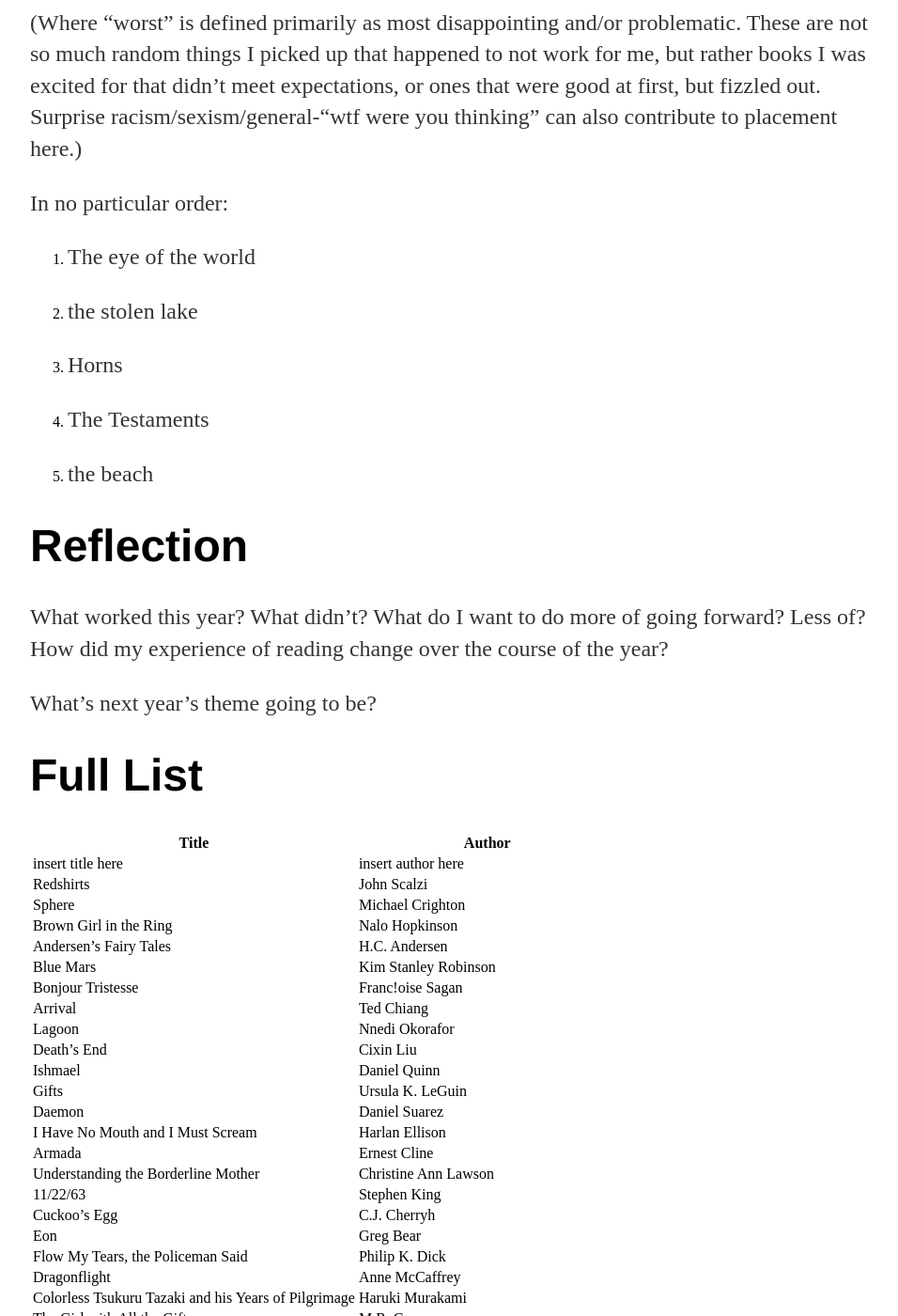
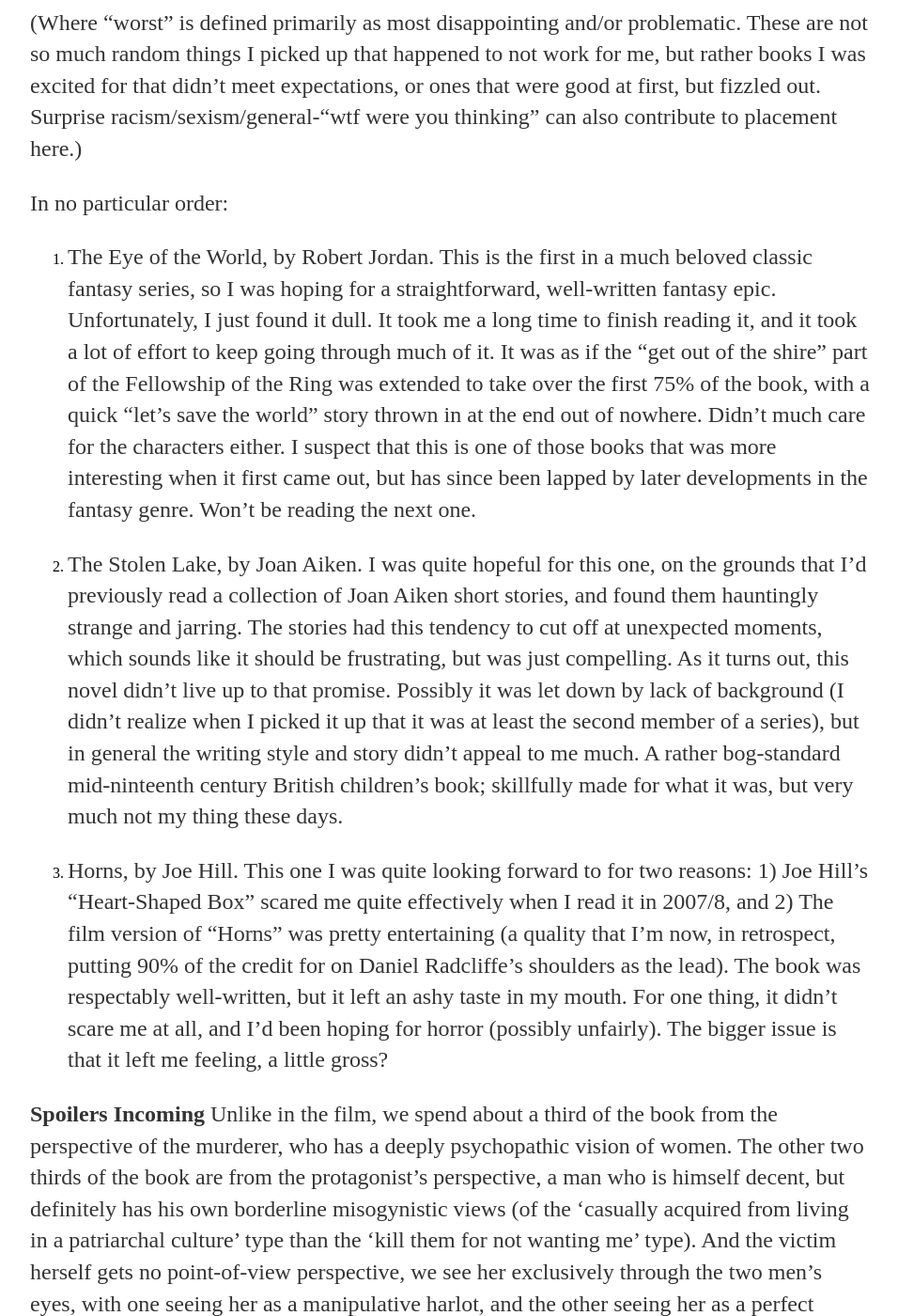
Before and after one commit to fwilson-603/fwilson-603.github.io, a Jekyll site: the page built from _posts/2021-01-02-books-read.md, in a window 1280 px wide and 1400 px high, scrolled down 3089 px. Shown: the whole window at 94% size, without its empty margins (160-1116 px from the left). Built offline with Jekyll 4.4.1, drawn with Linux system fonts in a browser that asks for light colours; some of the changed text lies outside the part shown.

Commit message:
Update 2021-01-02-books-read.md

```diff
--- a/_posts/2021-01-02-books-read.md
+++ b/_posts/2021-01-02-books-read.md
@@ -113,15 +113,20 @@ can also contribute to placement here.)
 
 In no particular order:
 
-1. The eye of the world
+1. The Eye of the World, by Robert Jordan.
+This is the first in a much beloved classic fantasy series, so I was hoping for a straightforward, well-written fantasy epic. Unfortunately, I just found it dull. It took me a long time to finish reading it, and it took a lot of effort to keep going through much of it. It was as if the "get out of the shire" part of the Fellowship of the Ring was extended to take over the first 75% of the book, with a quick "let's save the world" story thrown in at the end out of nowhere. Didn't much care for the characters either. I suspect that this is one of those books that was more interesting when it first came out, but has since been lapped by later developments in the fantasy genre. Won't be reading the next one.
 
-2. the stolen lake
+2. The Stolen Lake, by Joan Aiken.
+I was quite hopeful for this one, on the grounds that I'd previously read a collection of Joan Aiken short stories, and found them hauntingly strange and jarring. The stories had this tendency to cut off at unexpected moments, which sounds like it should be frustrating, but was just compelling. As it turns out, this novel didn't live up to that promise. Possibly it was let down by lack of background (I didn't realize when I picked it up that it was at least the second member of a series), but in general the writing style and story didn't appeal to me much. A rather bog-standard mid-ninteenth century British children's book; skillfully made for what it was, but very much not my thing these days.
 
-3. Horns
+3. Horns, by Joe Hill.
+This one I was quite looking forward to for two reasons: 1) Joe Hill's "Heart-Shaped Box" scared me quite effectively when I read it in 2007/8, and 2) The film version of "Horns" was pretty entertaining (a quality that I'm now, in retrospect, putting 90% of the credit for on Daniel Radcliffe's shoulders as the lead). The book was respectably well-written, but it left an ashy taste in my mouth. For one thing, it didn't scare me at all, and I'd been hoping for horror (possibly unfairly). The bigger issue is that it left me feeling, a little gross?
 
-4. The Testaments
+**Spoilers Incoming** Unlike in the film, we spend about a third of the book from the perspective of the murderer, who has a deeply psychopathic vision of women. The other two thirds of the book are from the protagonist's perspective, a man who is himself decent, but definitely has his own borderline misogynistic views (of the 'casually acquired from living in a patriarchal culture' type than the 'kill them for not wanting me' type). And the victim herself gets no point-of-view perspective, we see her exclusively through the two men's eyes, with one seeing her as a manipulative harlot, and the other seeing her as a perfect innocent dream girl. She never actually gets to be human. I'm not opposed to books with evil characters, or characters with disturbing views ("The Talented Mr. Ripley" is fascinating because of that choice). But in the case of "Horns", it didn't work for me. And given that the protagonist never questions, gets called out for, or gets punished for his misogynistic views, I get left with that lingering "where's the line between the character's beliefs and the author's belief's?" question.
 
-5. the beach
+4. The Testaments, by Margaret Atwood.
+
+5. The Beach, by Alex Garland.
 
 # Reflection
 
@@ -135,7 +140,7 @@ What's next year's theme going to be?
 | ----------- | ----------- |
 | insert title here | insert author here |
 | Redshirts | John Scalzi |
-| Sphere | Michael Crighton |
+| Sphere | Michael Crichton |
 | Brown Girl in the Ring | Nalo Hopkinson |
 | Andersen's Fairy Tales | H.C. Andersen |
 | Blue Mars | Kim Stanley Robinson |
```
